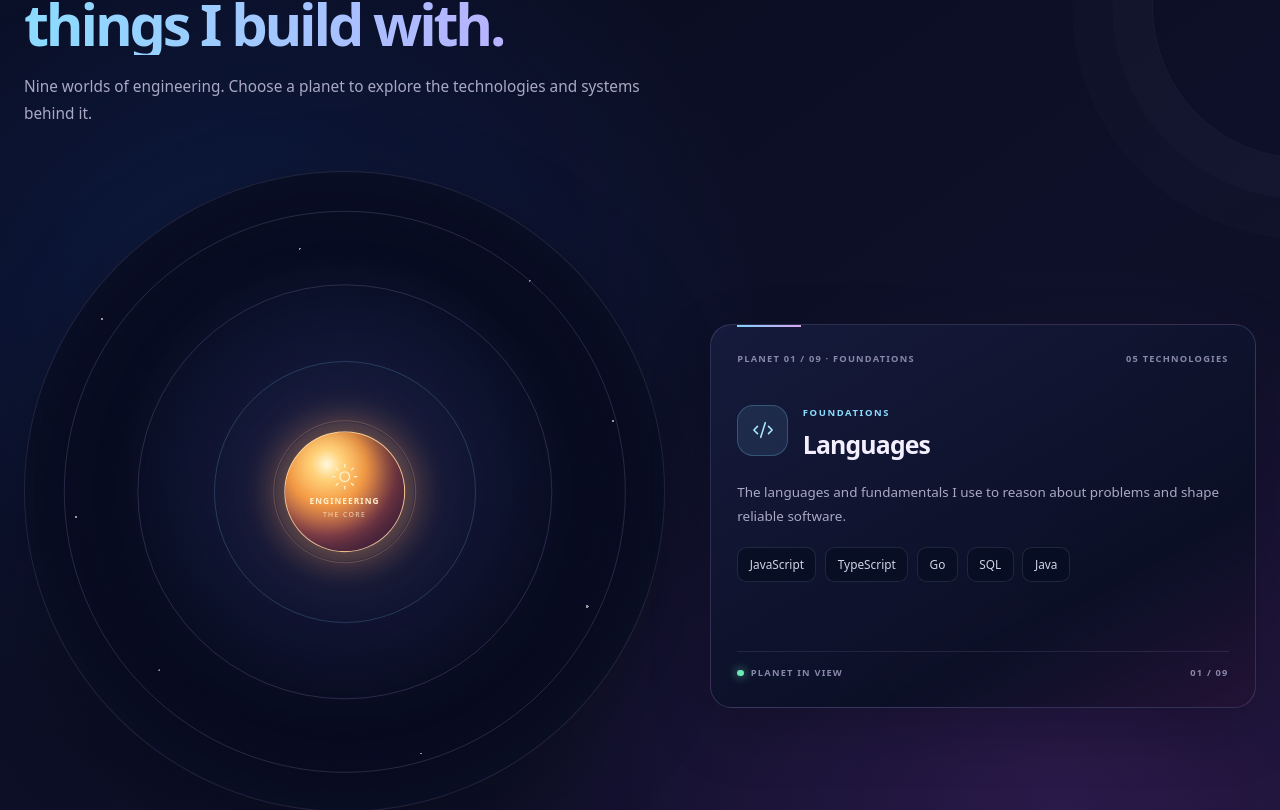
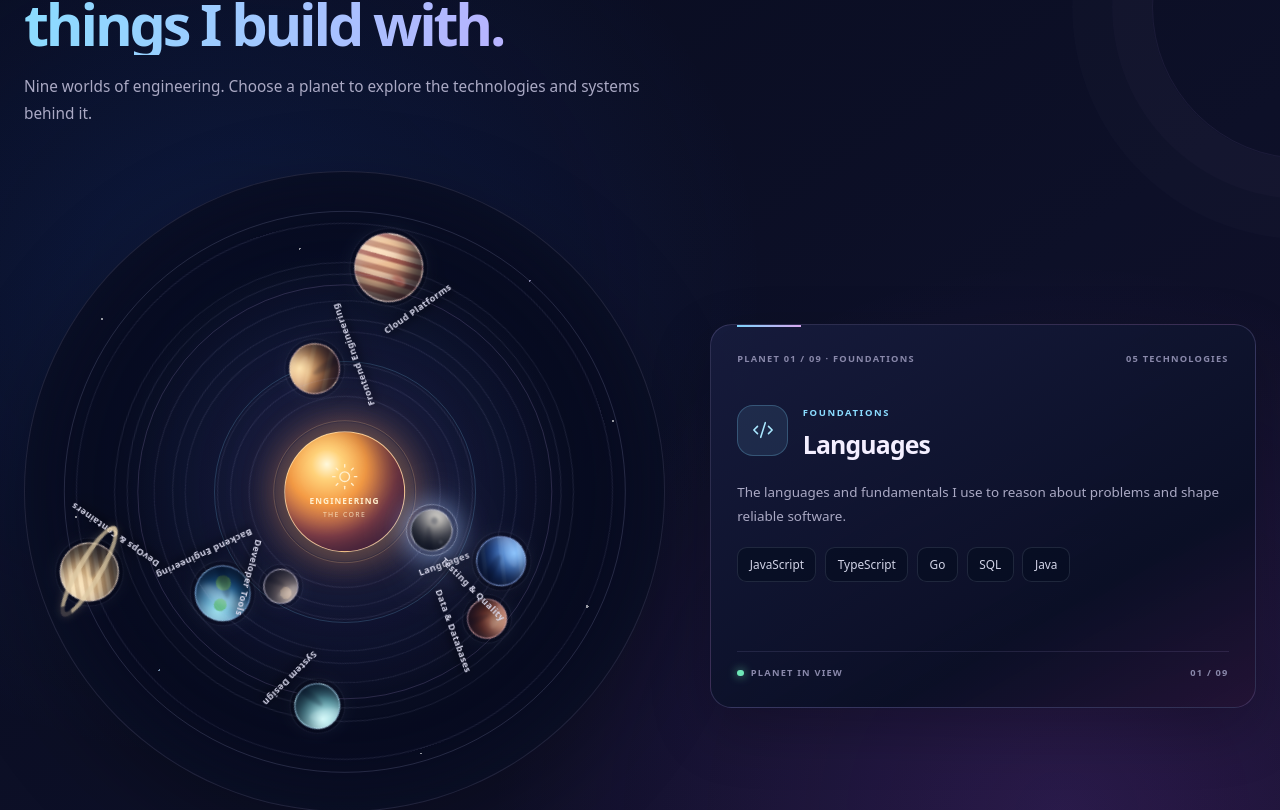
Before and after one commit to saumyasrivastava08/saumya-srivastava, a Next.js app: page / in a window 1280 px wide. Shown: the part 3610-4420 px from the top of the page. Built offline with nearby package versions, Linux system fonts and the light colour scheme.

Commit message:
Animate skill planets along independent solar orbits

```diff
--- a/styles/components.css
+++ b/styles/components.css
@@ -2709,3 +2709,47 @@
     grid-row: auto;
   }
 }
+
+/* Independent orbital paths around the Engineering Sun. */
+.solar-orbit-path {
+  position: absolute;
+  z-index: 4;
+  top: 50%;
+  left: 50%;
+  width: calc(var(--orbit-radius) * 2);
+  height: calc(var(--orbit-radius) * 2);
+  margin: calc(var(--orbit-radius) * -1) 0 0 calc(var(--orbit-radius) * -1);
+  border: 1px solid rgba(185,190,232,.12);
+  border-radius: 50%;
+  transform: rotate(var(--orbit-phase));
+  animation: solar-orbit-revolution var(--orbit-duration) linear infinite;
+  pointer-events: none;
+}
+.solar-orbit-path .solar-planet {
+  top: 0;
+  left: 50%;
+  width: var(--planet-size);
+  height: var(--planet-size);
+  transform: translate(-50%,-50%);
+  animation: solar-planet-counter-rotation var(--orbit-duration) linear infinite;
+  pointer-events: auto;
+}
+.solar-orbit-path .solar-planet:hover,
+.solar-orbit-path .solar-planet:focus-visible,
+.solar-orbit-path .solar-planet.is-selected {
+  transform: translate(-50%,-50%);
+  filter: drop-shadow(0 0 17px rgba(180,205,255,.72));
+  outline: none;
+}
+@keyframes solar-orbit-revolution {
+  from { transform: rotate(var(--orbit-phase)); }
+  to { transform: rotate(calc(var(--orbit-phase) + 360deg)); }
+}
+@keyframes solar-planet-counter-rotation {
+  from { transform: translate(-50%,-50%) rotate(0deg); }
+  to { transform: translate(-50%,-50%) rotate(-360deg); }
+}
+.solar-orbit-path .solar-planet-label { white-space: nowrap; }
+@media (prefers-reduced-motion: reduce) {
+  .solar-orbit-path, .solar-orbit-path .solar-planet { animation: none !important; }
+}
```
